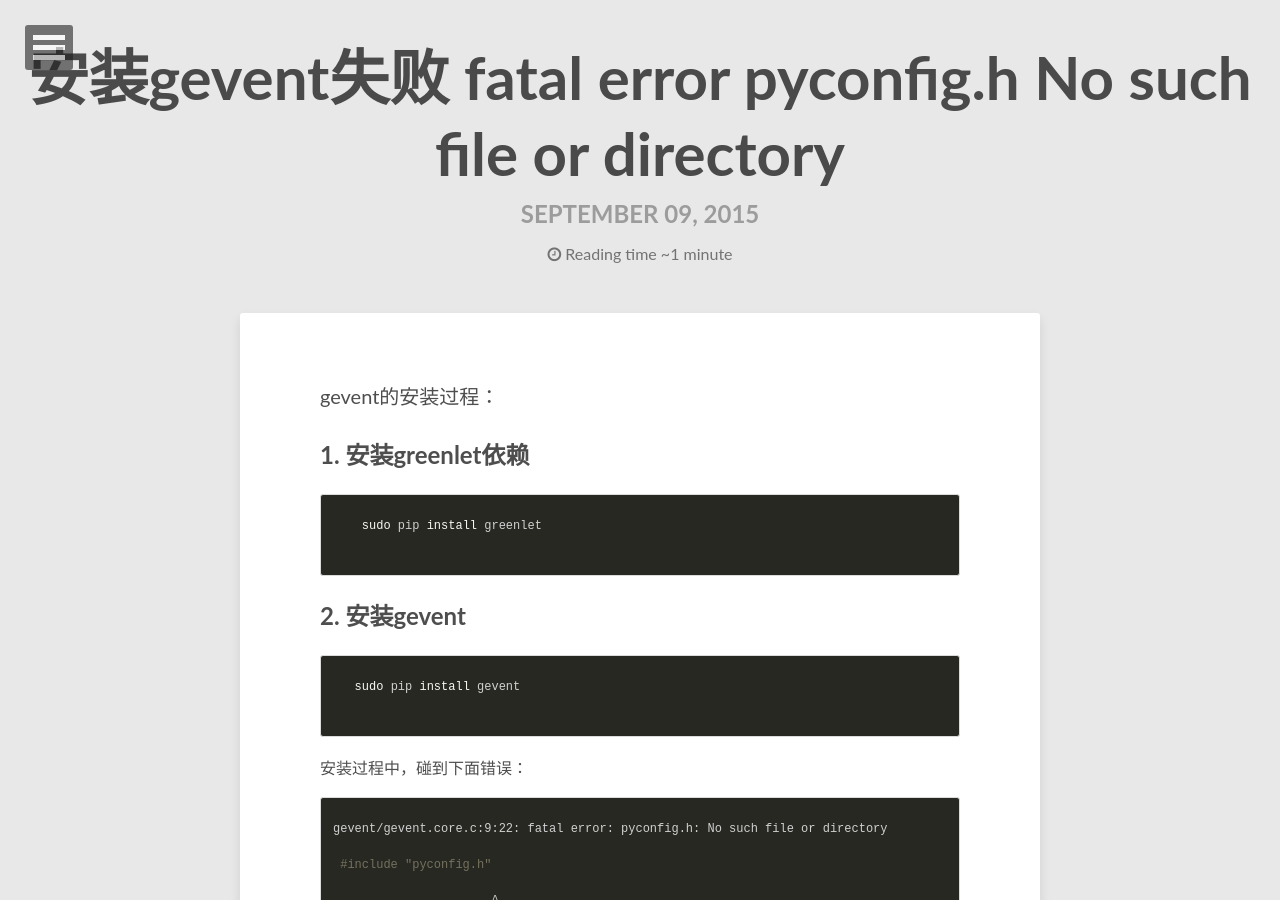
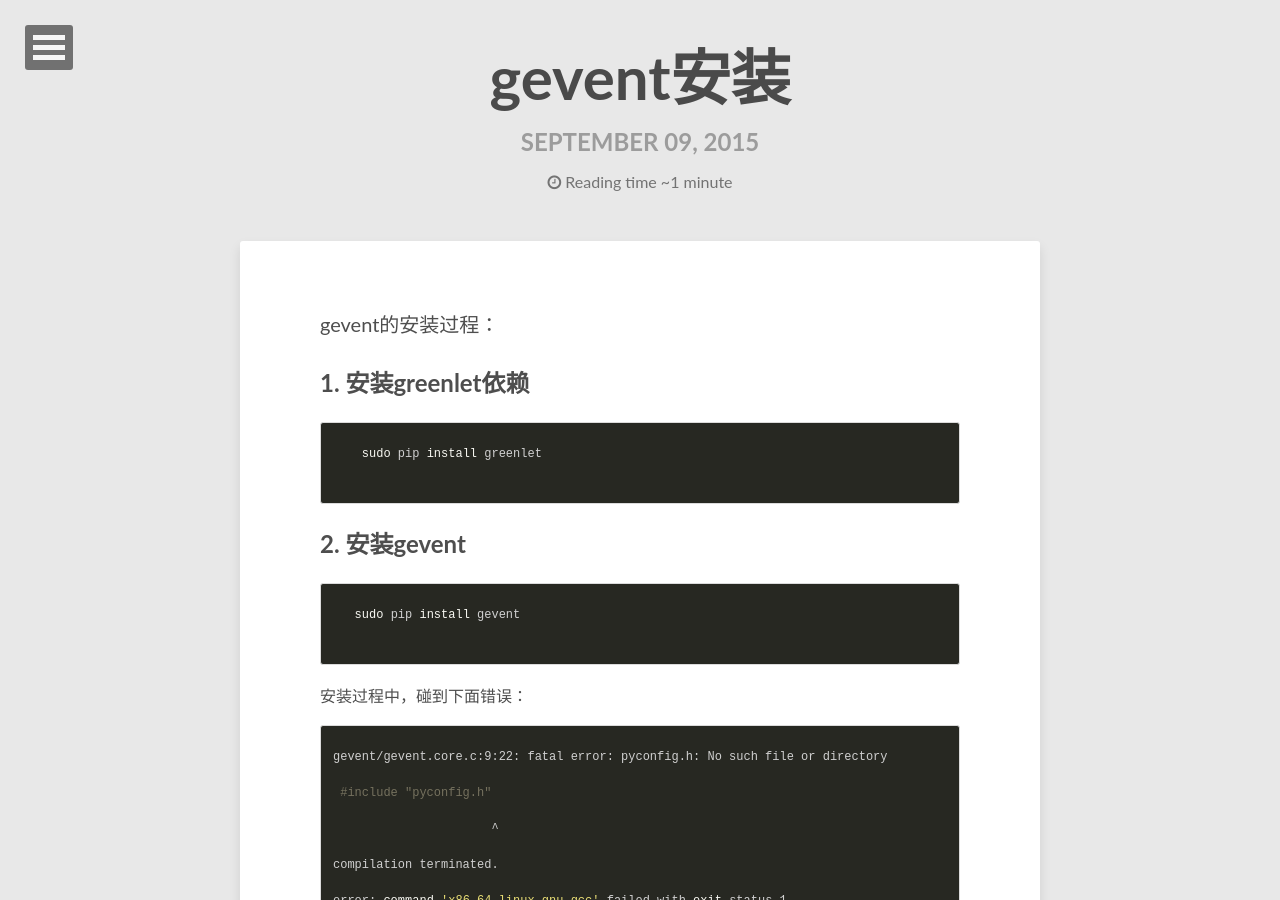
Before and after one commit to ZackZK/ZackZK.github.io, a Jekyll site: the page built from _posts/2015-09-09-gevent-install-failur.md, in a window 1280 px wide and 900 px high. Built offline with Jekyll 4.4.1, drawn with Linux system fonts in a browser that asks for light colours; comment, search, counter and statistics services are not loaded.

Commit message:
更新标题
更换标题

```diff
--- a/_posts/2015-09-09-gevent-install-failur.md
+++ b/_posts/2015-09-09-gevent-install-failur.md
@@ -1,6 +1,6 @@
 ---
 layout: post
-title: 安装gevent失败 fatal error pyconfig.h No such file or directory
+title: gevent安装
 description: "gevent 安装失败"
 modified: 2015-09-09
 tags: [ python, gevent ]
```
